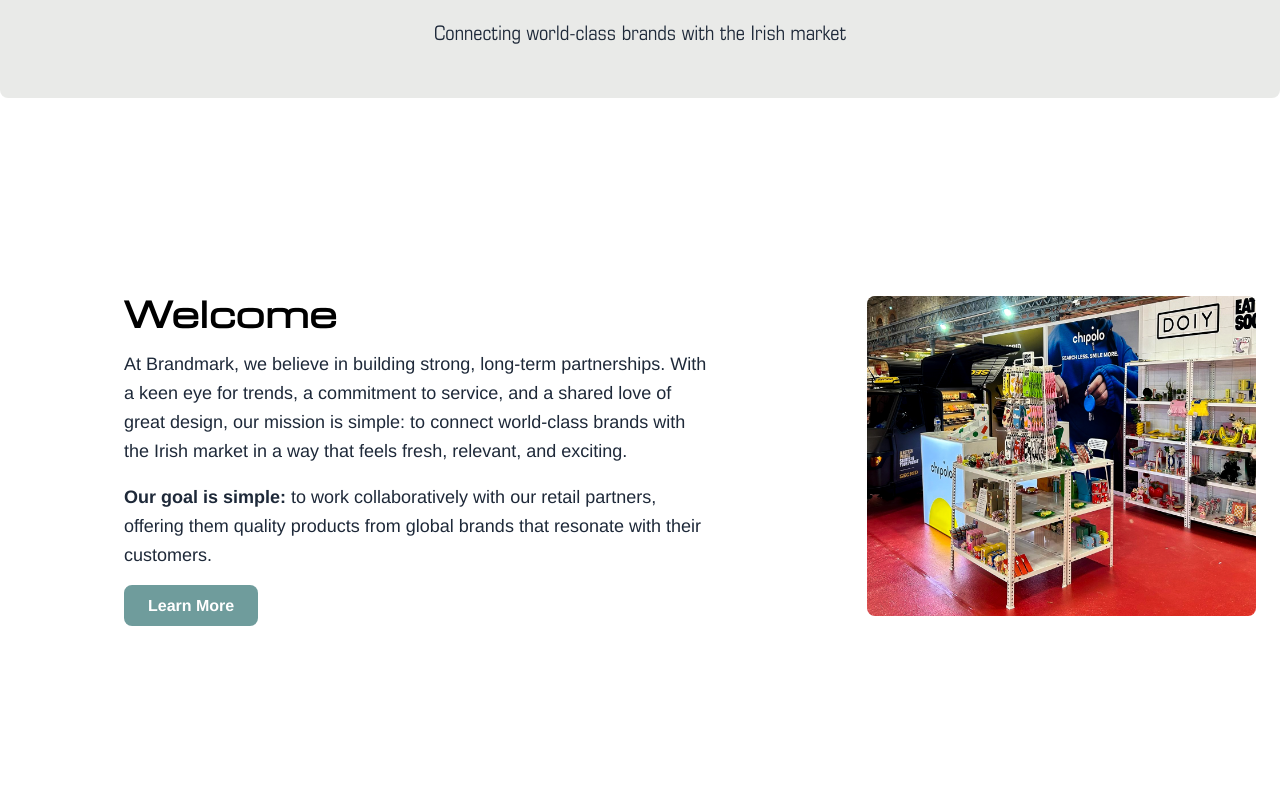
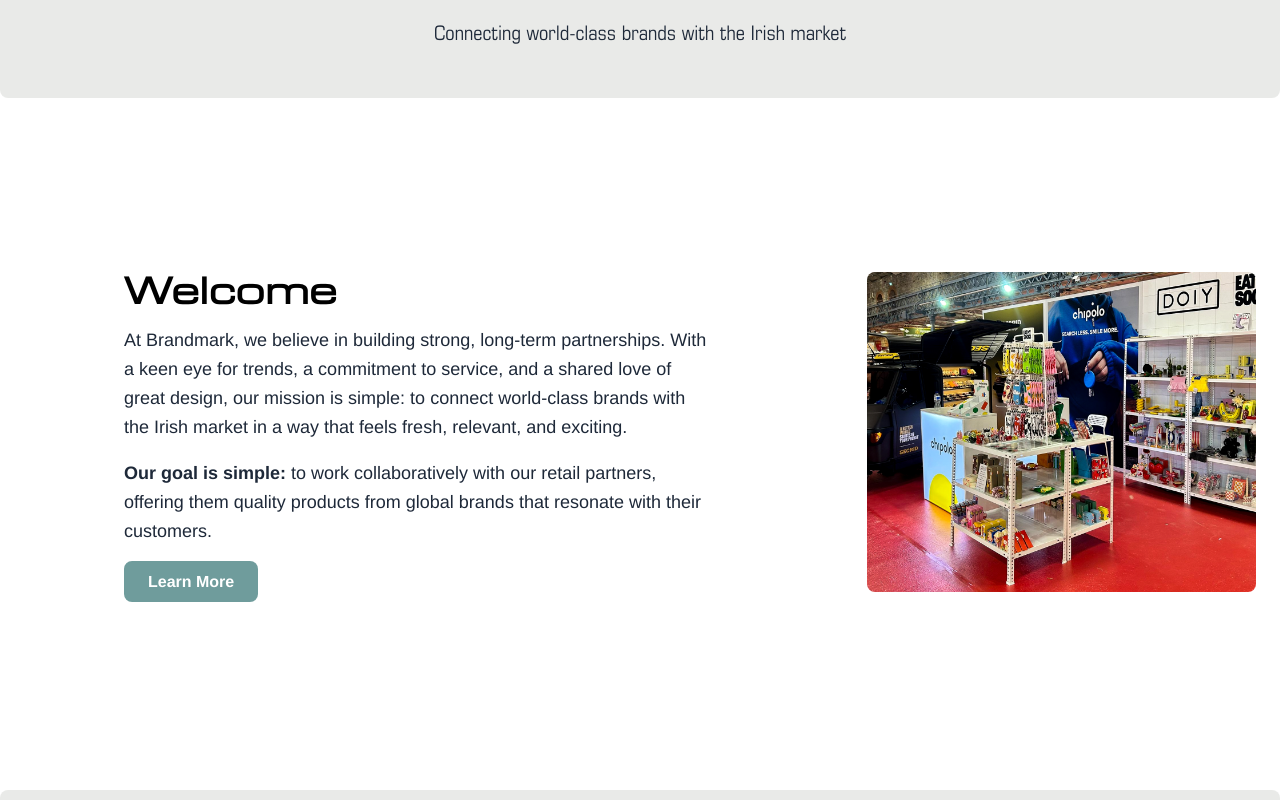
Before and after one commit to maevecrossan/brandmark-app, a Next.js app in the folder brandmark-app/: page / in a window 1280 px wide. Shown: the part 400-1200 px from the top of the page. Built offline with nearby package versions, Linux system fonts and the light colour scheme.

Commit message:
Adjust welcome section padding.

```diff
--- a/brandmark-app/src/app/page.js
+++ b/brandmark-app/src/app/page.js
@@ -31,7 +31,7 @@ export default function Home() {
 			</section>
 
 			{/* Welcome Section */}
-			<section id="welcome" className="mt-12">
+			<section id="welcome" className="mt-6">
 				<div className="mx-auto w-full grid grid-cols-1 md:grid-cols-3 gap-8 items-center px-6 py-12">
 					{/* Text: 2/3 width on md+ */}
 					<div className="md:col-span-2 p-4 lg:p-25">
```
